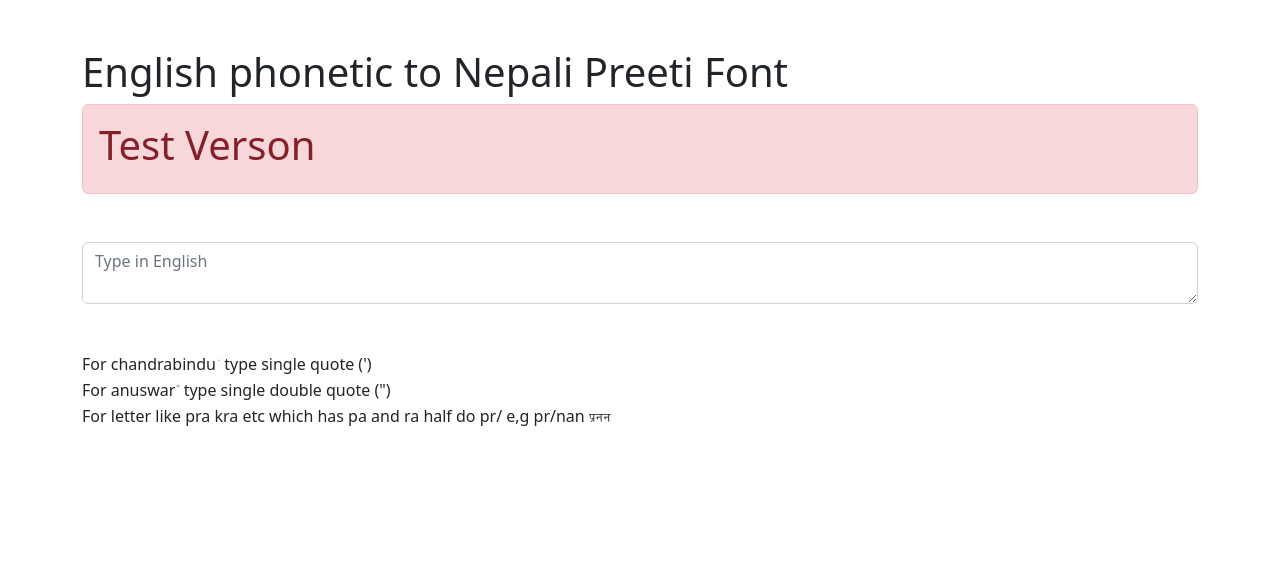
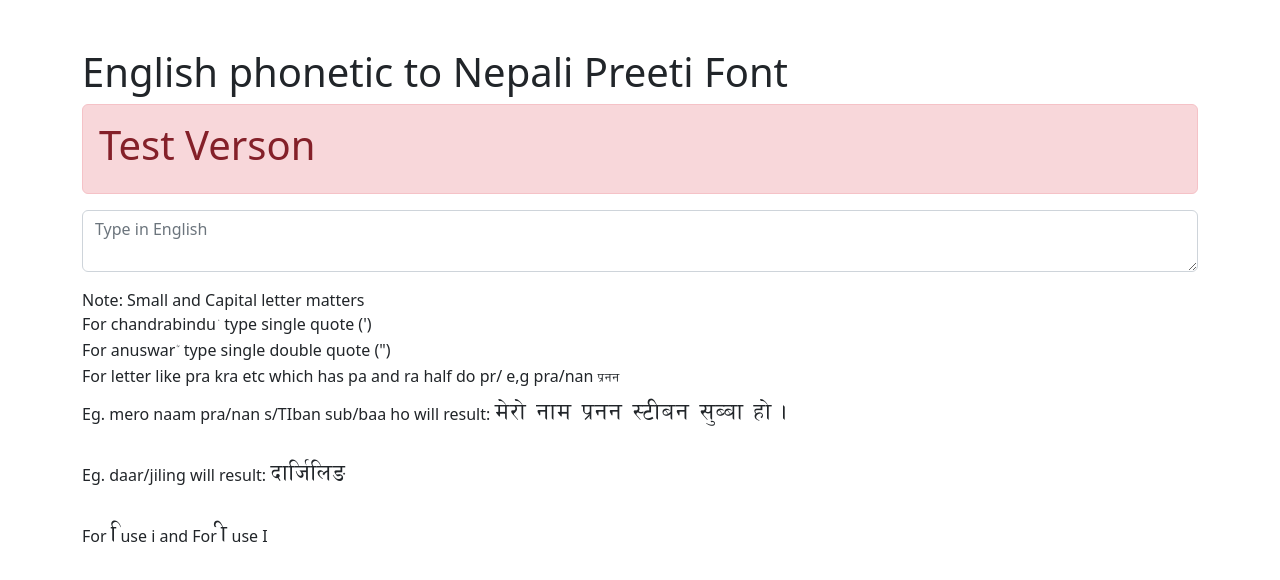
Before and after one commit to TsongSteven/unicode-to-preeti, a plain HTML site: page index.html in a window 1280 px wide. Drawn offline with nearby package versions, Linux system fonts and the light colour scheme.

Commit message:
Update docs

```diff
--- a/index.html
+++ b/index.html
@@ -12,11 +12,15 @@
         <div class="alert alert-danger">
             <h1>Test Verson</h1>
         </div>
-        <textarea type="text" class="form-control mt-5" id="englishInput" onKeyUp="onKeyPress()" placeholder="Type in English"></textarea>
-        <div class="mt-5">
+        <textarea type="text" class="form-control mt-3" id="englishInput" onKeyUp="onKeyPress()" placeholder="Type in English"></textarea>
+        <div class="mt-3">
+            Note: Small and Capital letter matters <br>
             For chandrabindu <span class="preeti">+</span> type single quote (')<br>
             For anuswar <span class="preeti">F</span> type single double quote (")<br>
-            For letter like pra kra etc which has pa and ra half do pr/ e,g pr/nan <span class="preeti" style="font: 40px;">k|gg</span><br>
+            For letter like pra kra etc which has pa and ra half do pr/ e,g pra/nan <span class="preeti" style="font: 40px;">k|gg</span><br>
+            <p>Eg. mero naam pra/nan s/TIban  sub/baa ho will result: <span  style="font-size: 30px;" class="preeti">d]/f] gfd k|gg :6Lag ;'Aaf xf] .</span></p>
+            <p>Eg. daar/jiling will result: <span  style="font-size: 30px;" class="preeti">bflh{lnª</span></p>
+            <p>For <span  style="font-size: 30px;" class="preeti">l</span> use i and For <span  style="font-size: 30px;" class="preeti">L</span> use I</p>
             <div id="preetiOutPut"  style="font-size: 30px;" class="preeti"></div>
         </div>
     </div>
```
